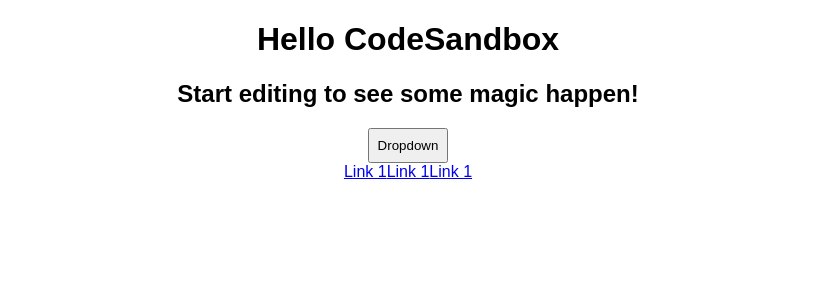
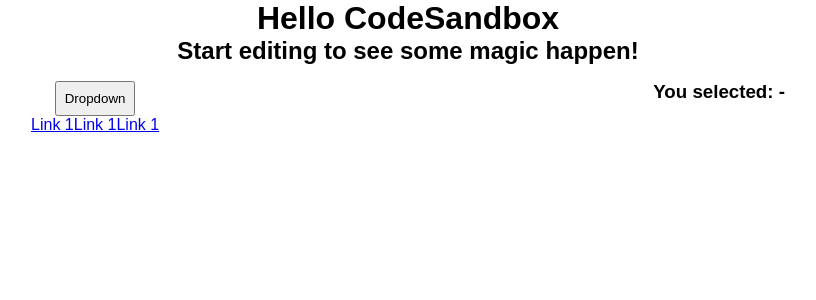
Before and after one commit to guerrillero/dropdown, a React (Create React App) app: page / in a window 1280 px wide. Shown: the top 300 px of the page, without its empty margins (232-1048 px from the left). Built offline with nearby package versions, Linux system fonts and the light colour scheme.

Commit message:
handleOnSelect function Control initially selected option from parent. Parent component needs to know what option is selected and be able to subscribe to change. Show selected option title

```diff
--- a/src/App.js
+++ b/src/App.js
@@ -1,13 +1,38 @@
-import React from "react";
+import React, { useState } from "react";
 import "./styles.css";
 import Dropdown from "./Dropdown/Dropdown";
 
 export default function App() {
+  const items = [
+    { id: "1", value: "val 1" },
+    { id: "2", value: "val 2" },
+    { id: "3", value: "val 3" }
+  ];
+  const [optSelected, setOptSelected] = useState({});
+
+  const handleOnSelect = event => {
+    setOptSelected(event);
+  };
+
   return (
     <div className="App">
       <h1>Hello CodeSandbox</h1>
       <h2>Start editing to see some magic happen!</h2>
-      <Dropdown />
+      <div className="flex">
+        <div>
+          <Dropdown
+            options={items}
+            placeholder="Select options"
+            selected={optSelected}
+            handleOnSelect={handleOnSelect}
+          />
+        </div>
+        <div>
+          <h3>{`You selected: ${
+            optSelected.value ? optSelected.value : "-"
+          }`}</h3>
+        </div>
+      </div>
     </div>
   );
 }
--- a/src/styles.css
+++ b/src/styles.css
@@ -1,4 +1,18 @@
+* {
+  padding: 0;
+  margin: 0;
+  box-sizing: border-box;
+}
 .App {
   font-family: sans-serif;
   text-align: center;
 }
+
+.flex {
+  display: flex;
+  flex-direction: row;
+  justify-content: space-around;
+  align-content: space-between;
+  margin: 1rem;
+  height: 300px;
+}
```
